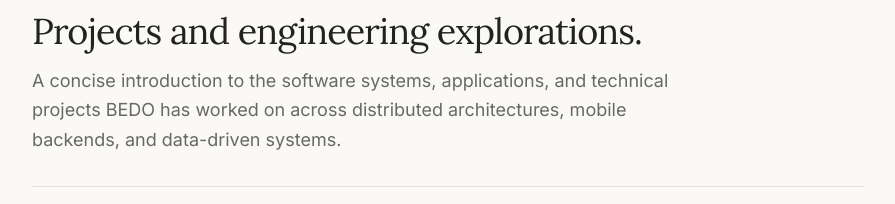
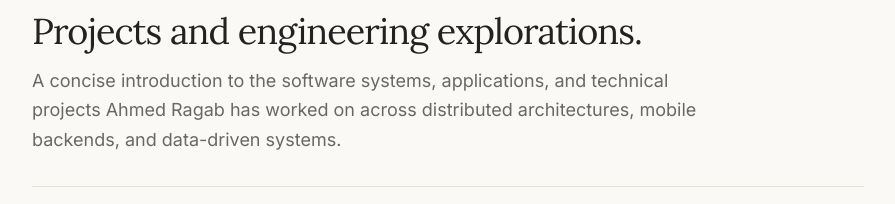
Before and after one commit to A7MEDBX/Portfolio-, a Next.js app: page /projects in a window 1280 px wide. Shown: the part 176-380 px from the top of the page, without its empty margins (192-1087 px from the left). Built offline with nearby package versions, Linux system fonts and the light colour scheme.

Commit message:
Replace BEDO with Ahmed Ragab across all pages and metadata

```diff
--- a/src/app/layout.tsx
+++ b/src/app/layout.tsx
@@ -32,7 +32,6 @@ export const metadata: Metadata = {
     "Backend Software Engineer specialized in distributed systems, robust APIs, and scalable backend architecture.",
   keywords: [
     "Ahmed Ragab",
-    "BEDO",
     "Backend Software Engineer",
     "Distributed Systems",
     "FastAPI",
--- a/src/app/page.tsx
+++ b/src/app/page.tsx
@@ -150,7 +150,7 @@ export default function HomePage() {
           {/* Eyebrow / Name & Role */}
           <div className="flex items-center gap-2 mb-3">
             <span className="text-xs uppercase tracking-widest font-mono text-[#2D4A3E] font-medium">
-              BEDO
+              Ahmed Ragab
             </span>
             <span className="text-xs font-mono text-[#686868]">/</span>
             <span className="text-xs uppercase tracking-widest font-mono text-[#686868] font-medium">
--- a/src/app/projects/page.tsx
+++ b/src/app/projects/page.tsx
@@ -18,7 +18,7 @@ import {
 export const metadata: Metadata = {
   title: "Projects",
   description:
-    "Engineering case studies, backend architectures, and software applications developed by BEDO (Ahmed Ragab).",
+    "Engineering case studies, backend architectures, and software applications developed by Ahmed Ragab.",
 };
 
 export default function ProjectsPage() {
@@ -31,7 +31,7 @@ export default function ProjectsPage() {
       <PageHeader
         eyebrow="SELECTED WORK"
         title="Projects and engineering explorations."
-        subtitle="A concise introduction to the software systems, applications, and technical projects BEDO has worked on across distributed architectures, mobile backends, and data-driven systems."
+        subtitle="A concise introduction to the software systems, applications, and technical projects Ahmed Ragab has worked on across distributed architectures, mobile backends, and data-driven systems."
         breadcrumbs={[{ label: "Home", href: "/" }, { label: "Projects" }]}
       />
 
--- a/src/app/skills/page.tsx
+++ b/src/app/skills/page.tsx
@@ -21,7 +21,7 @@ import {
 export const metadata: Metadata = {
   title: "Skills",
   description:
-    "Technical competencies, backend languages, databases, real-time messaging, and application development skills of BEDO (Ahmed Ragab).",
+    "Technical competencies, backend languages, databases, real-time messaging, and application development skills of Ahmed Ragab.",
 };
 
 export default function SkillsPage() {
```
